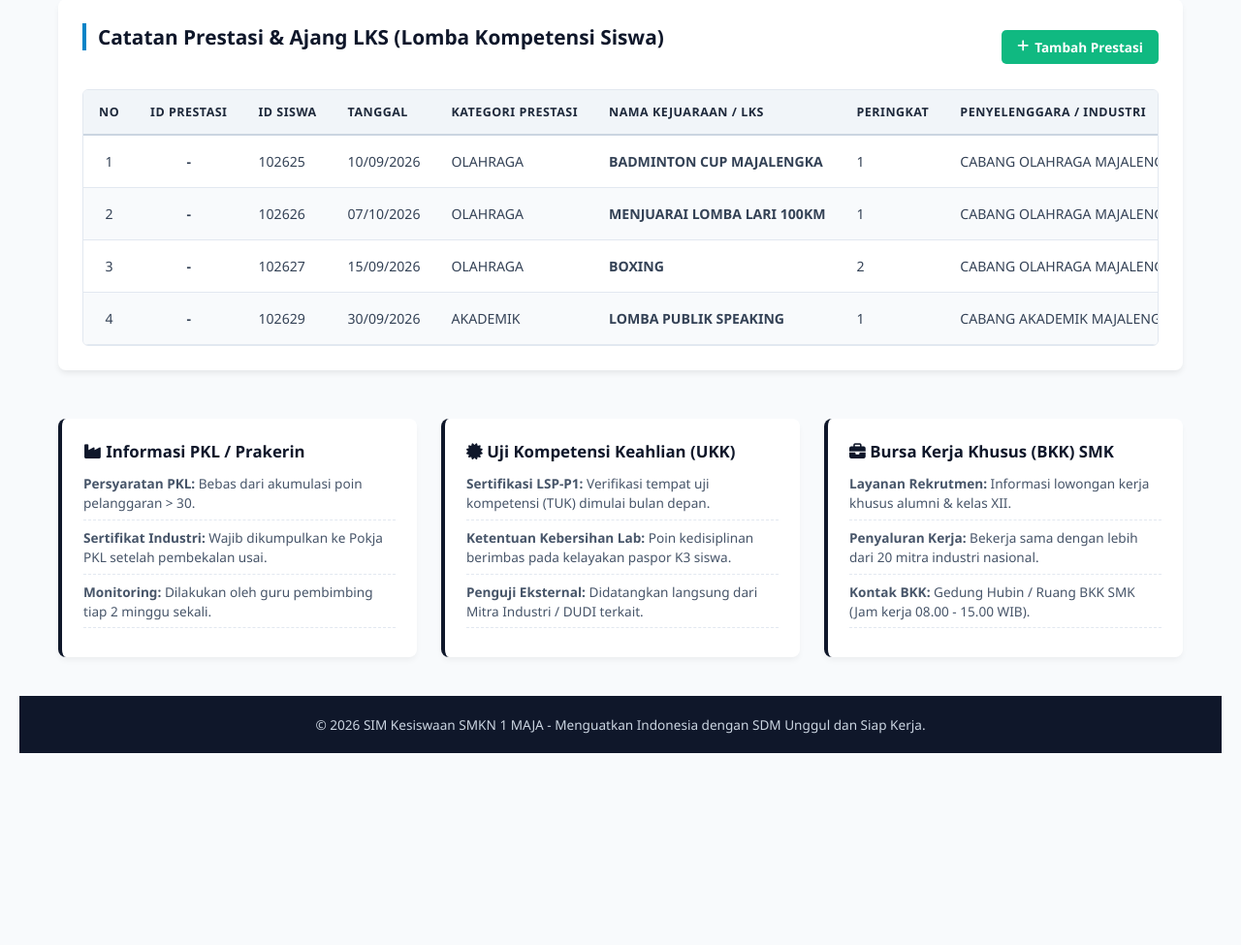
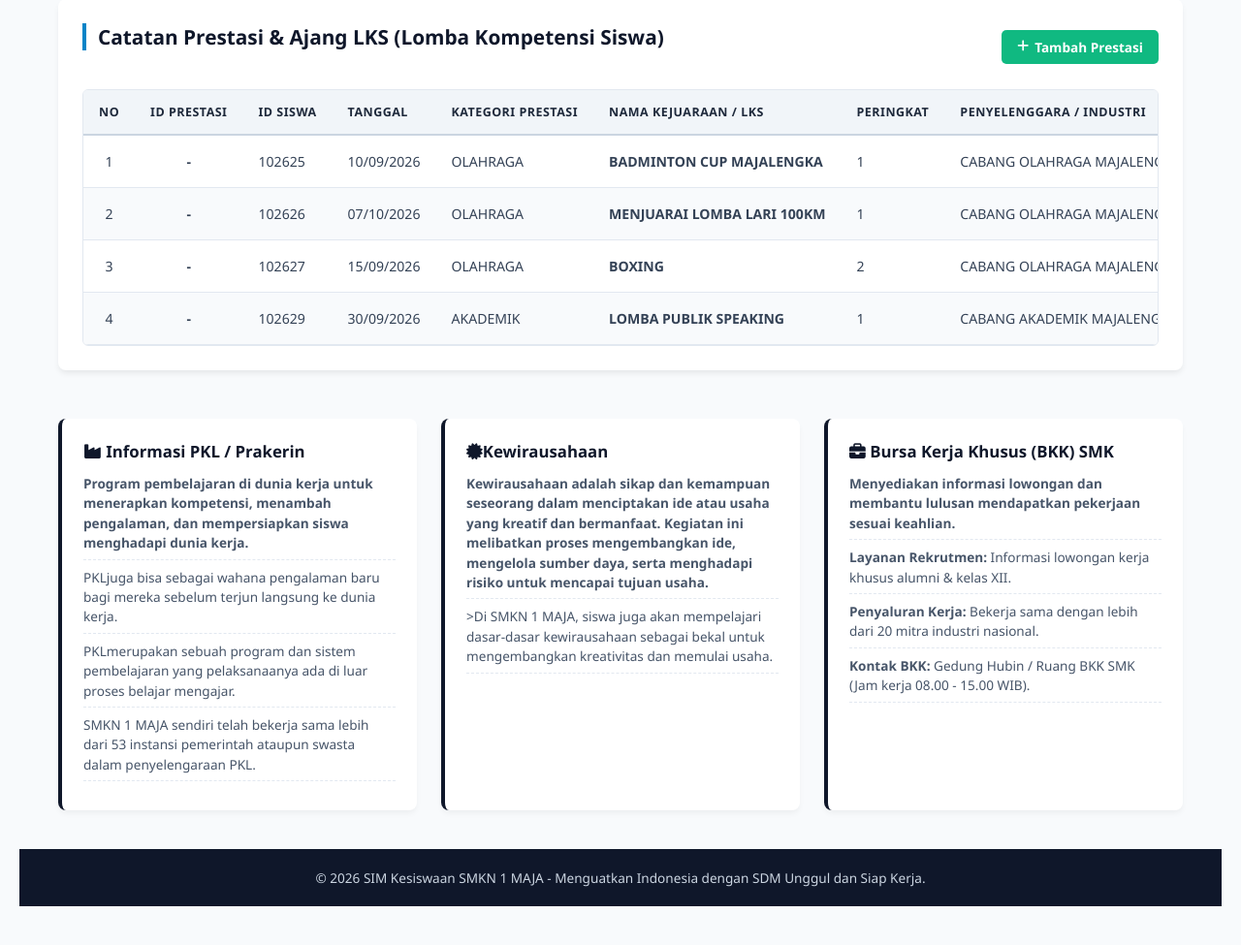
Before and after one commit to sandimuhamadsm11-hue/kelompok_1_KESISWAAN, a PHP site: page / in a window 1280 px wide. Shown: the part 1985-2960 px from the top of the page at 97% size. Before the commit the page ends 2762 px from the top, so only its background shows below. Run offline with PHP 8.4, Linux system fonts and the light colour scheme; data comes from the database, SQL or seed files in the repository; data that the repository does not hold is empty.

Commit message:
menambahkan bagian informasi kesiswaan

```diff
--- a/views/index.php
+++ b/views/index.php
@@ -258,24 +258,26 @@ function format_tanggal($tanggal) {
         <!-- Informasi Tambahan Khas SMK (3 Kartu Informasi Khusus Kejuruan) -->
         <div class="smk-info-grid" id="info-smk">
             <div class="info-card">
-                <h3><i class="fa-solid fa-industry"></i> Informasi PKL / Prakerin</h3>
+               <h3><i class="fa-solid fa-industry"></i> Informasi PKL / Prakerin</h3>
                 <ul>
-                    <li><strong>Persyaratan PKL:</strong> Bebas dari akumulasi poin pelanggaran > 30.</li>
-                    <li><strong>Sertifikat Industri:</strong> Wajib dikumpulkan ke Pokja PKL setelah pembekalan usai.</li>
-                    <li><strong>Monitoring:</strong> Dilakukan oleh guru pembimbing tiap 2 minggu sekali.</li>
+                    <li><strong>Program pembelajaran di dunia kerja untuk menerapkan kompetensi, menambah pengalaman, dan mempersiapkan siswa menghadapi dunia kerja.</strong></li>
+                    <li> PKLjuga bisa sebagai wahana pengalaman baru bagi mereka sebelum terjun langsung ke dunia kerja.</li>
+                    <li>PKLmerupakan sebuah program dan sistem pembelajaran yang pelaksanaanya ada di luar proses belajar mengajar.</li>
+                    <li>SMKN 1 MAJA sendiri telah bekerja sama lebih dari 53 instansi pemerintah ataupun swasta dalam penyelengaraan PKL.</li>
                 </ul>
             </div>
             <div class="info-card">
-                <h3><i class="fa-solid fa-certificate"></i> Uji Kompetensi Keahlian (UKK)</h3>
+                <h3><i class="fa-solid fa-certificate"></i>Kewirausahaan</h3>
                 <ul>
-                    <li><strong>Sertifikasi LSP-P1:</strong> Verifikasi tempat uji kompetensi (TUK) dimulai bulan depan.</li>
-                    <li><strong>Ketentuan Kebersihan Lab:</strong> Poin kedisiplinan berimbas pada kelayakan paspor K3 siswa.</li>
-                    <li><strong>Penguji Eksternal:</strong> Didatangkan langsung dari Mitra Industri / DUDI terkait.</li>
+                    <li><strong>Kewirausahaan adalah sikap dan kemampuan seseorang dalam menciptakan ide atau usaha yang kreatif dan bermanfaat. Kegiatan ini melibatkan proses mengembangkan ide, mengelola sumber daya, serta menghadapi risiko untuk mencapai tujuan usaha.</strong></li>
+                    <li>>Di SMKN 1 MAJA, siswa juga akan mempelajari dasar-dasar kewirausahaan sebagai bekal untuk mengembangkan kreativitas dan memulai usaha.</li>
+
                 </ul>
             </div>
             <div class="info-card">
                 <h3><i class="fa-solid fa-briefcase"></i> Bursa Kerja Khusus (BKK) SMK</h3>
                 <ul>
+                    <li><strong>Menyediakan informasi lowongan dan membantu lulusan mendapatkan pekerjaan sesuai keahlian.</strong></li>
                     <li><strong>Layanan Rekrutmen:</strong> Informasi lowongan kerja khusus alumni & kelas XII.</li>
                     <li><strong>Penyaluran Kerja:</strong> Bekerja sama dengan lebih dari 20 mitra industri nasional.</li>
                     <li><strong>Kontak BKK:</strong> Gedung Hubin / Ruang BKK SMK (Jam kerja 08.00 - 15.00 WIB).</li>
```
